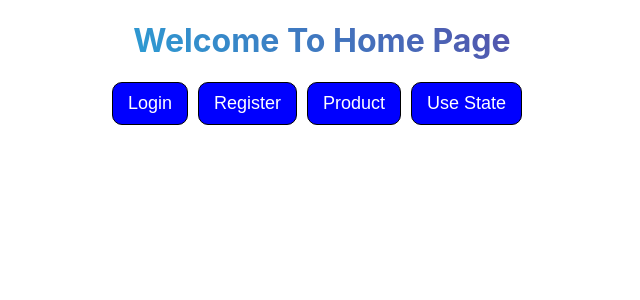
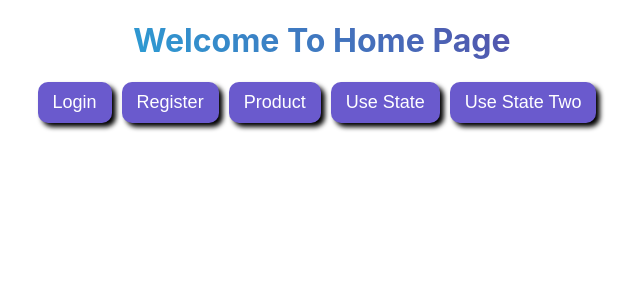
Before and after one commit to DakhaniUsman/awdiz-react, a React (Create React App) app: page / in a window 1280 px wide. Shown: the top 300 px of the page, without its empty margins (318-958 px from the left). Built offline with nearby package versions, Linux system fonts and the light colour scheme.

Commit message:
react day 05

```diff
--- a/src/App.jsx
+++ b/src/App.jsx
@@ -6,6 +6,7 @@ import Register from "./components/Register";
 import NotFound from "./components/NotFound";
 import Product from "./components/Product";
 import UseState from "./components/Day-03/UseState";
+import UseStateTwo from "./components/Day-05/UseStateTwo";
 
 function App() {
   return (
@@ -17,6 +18,7 @@ function App() {
         <Route path="/register" element={<Register />} />
         <Route path="/product" element={<Product />} />
         <Route path="/use-state" element={<UseState />} />
+        <Route path="/use-state-two" element={<UseStateTwo />} />
       </Routes>
     </div>
   );
--- a/src/components/Day-03/UseState.css
+++ b/src/components/Day-03/UseState.css
@@ -2,8 +2,19 @@ button {
   padding: 10px 15px;
   margin-right: 10px;
   font-size: 18px;
-  background-color: blue;
+  background-color: slateblue;
   color: white;
-  border: 1px solid black;
+  border: none;
+  outline: none;
   border-radius: 10px;
+  box-shadow: 4px 4px 5px  black;
 }
+
+button:hover{
+  box-shadow: 0px 0px 5px black;
+}
+
+
+button:active{
+  box-shadow: 0px 0px 0px;
+}
--- /dev/null
+++ b/src/components/Day-05/UseStateTwo.jsx
@@ -0,0 +1,53 @@
+import { useState } from "react";
+
+function UseStateTwo() {
+  const [loggedin, setloggedin] = useState(true);
+  // on any state change page is re rendered
+
+  console.log(loggedin, "loggedin");
+
+  function loggedinFalse() {
+    setloggedin(false);
+  }
+
+  function loggedinTrue() {
+    setloggedin(true);
+  }
+
+  function Toggleloggedin() {
+    setloggedin(!loggedin);   // set the value opposite to original value
+  }
+  return (
+    <div>
+      <h1>Use State Two</h1>
+      <h1>Check if user is logged in !</h1>
+
+      {loggedin ? (
+        <div>
+          <h1>Welcome User!</h1>
+          <button onClick={Toggleloggedin}>Logout</button>
+        </div>
+      ) : (
+        <div>
+          <h1>Please Log In</h1>
+          <button onClick={Toggleloggedin}>LogIn</button>
+        </div>
+      )}
+    </div>
+  );
+}
+
+export default UseStateTwo;
+
+// ternary operator
+
+// condition ? statement 1 : statement 2;
+
+// condition statement
+
+// if (condition){
+//     statement 1 ;
+// }
+// else {
+//     statement 2;
+// }
--- a/src/components/Home.jsx
+++ b/src/components/Home.jsx
@@ -16,6 +16,10 @@ function Home() {
     router("/use-state");
   }
 
+  function UseStateTwo() {
+    router("/use-state-two");
+  }
+
   return (
     <div>
       <h1>Welcome To Home Page</h1>
@@ -24,6 +28,7 @@ function Home() {
       <button onClick={RegisterPage}>Register</button>
       <button onClick={ProductPage}>Product</button>
       <button onClick={UseStatePage}>Use State</button>
+      <button onClick={UseStateTwo}>Use State Two</button>
     </div>
   );
 }
```
